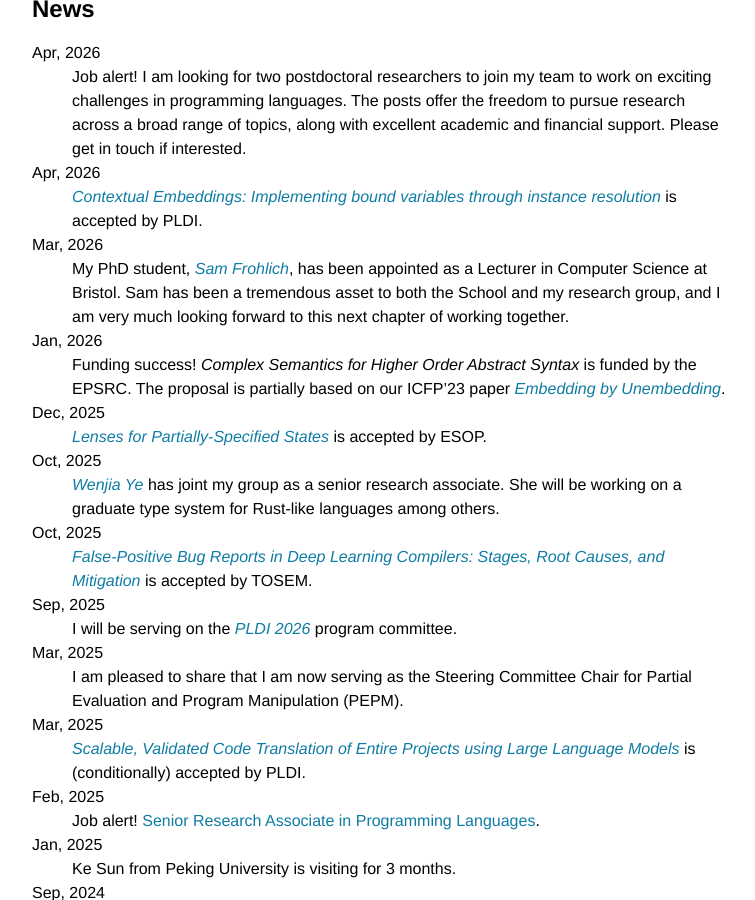
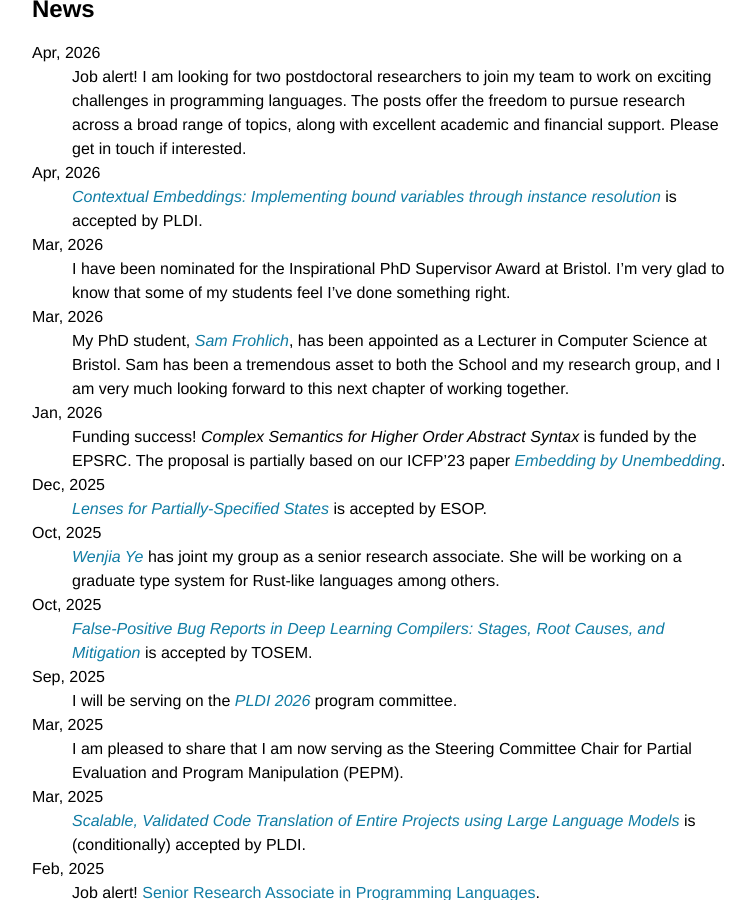
Before and after one commit to mengwangoxf/mengwangoxf.github.io, a Jekyll site: the page built from index.md, in a window 1280 px wide and 900 px high, scrolled down 1021 px. Shown: the whole window, without its empty margins (258-1013 px from the left). Built offline with Jekyll 4.4.1, drawn with Linux system fonts in a browser that asks for light colours.

Commit message:
Update index.md

```diff
--- a/index.md
+++ b/index.md
@@ -35,6 +35,9 @@ Apr, 2026
 Apr, 2026
 : [*Contextual Embeddings: Implementing bound variables through
   instance resolution*](./Papers/PLDI26.pdf) is accepted by PLDI.
+
+Mar, 2026
+: I have been nominated for the Inspirational PhD Supervisor Award at Bristol. I’m very glad to know that some of my students feel I’ve done something right.
 
 Mar, 2026
 : My PhD student, [*Sam Frohlich*](https://samfrohlich.github.io/), has been appointed as a Lecturer in Computer Science at Bristol. Sam has been a tremendous asset to both the School and my research group, and I am very much looking forward to this next chapter of working together.
```
